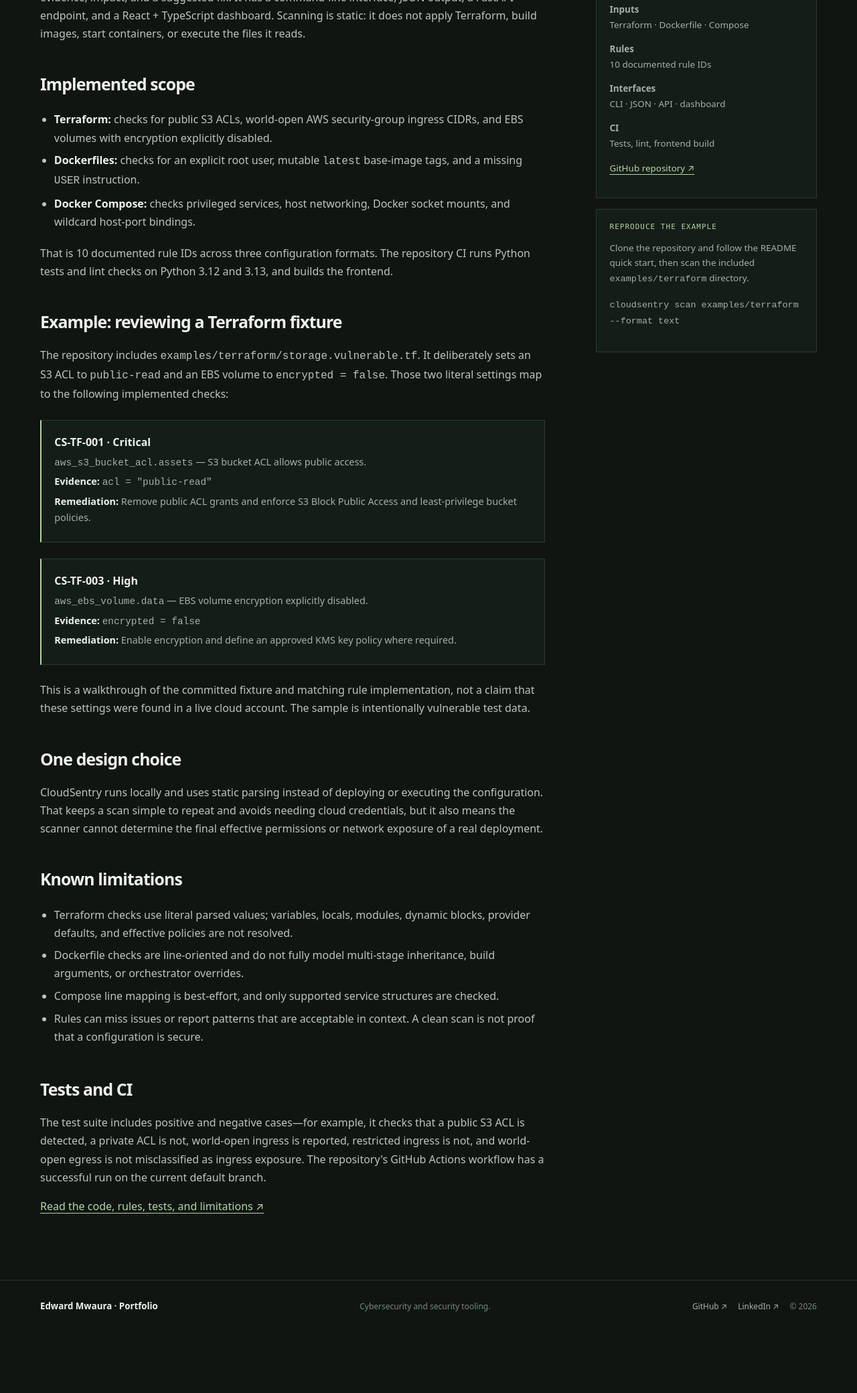
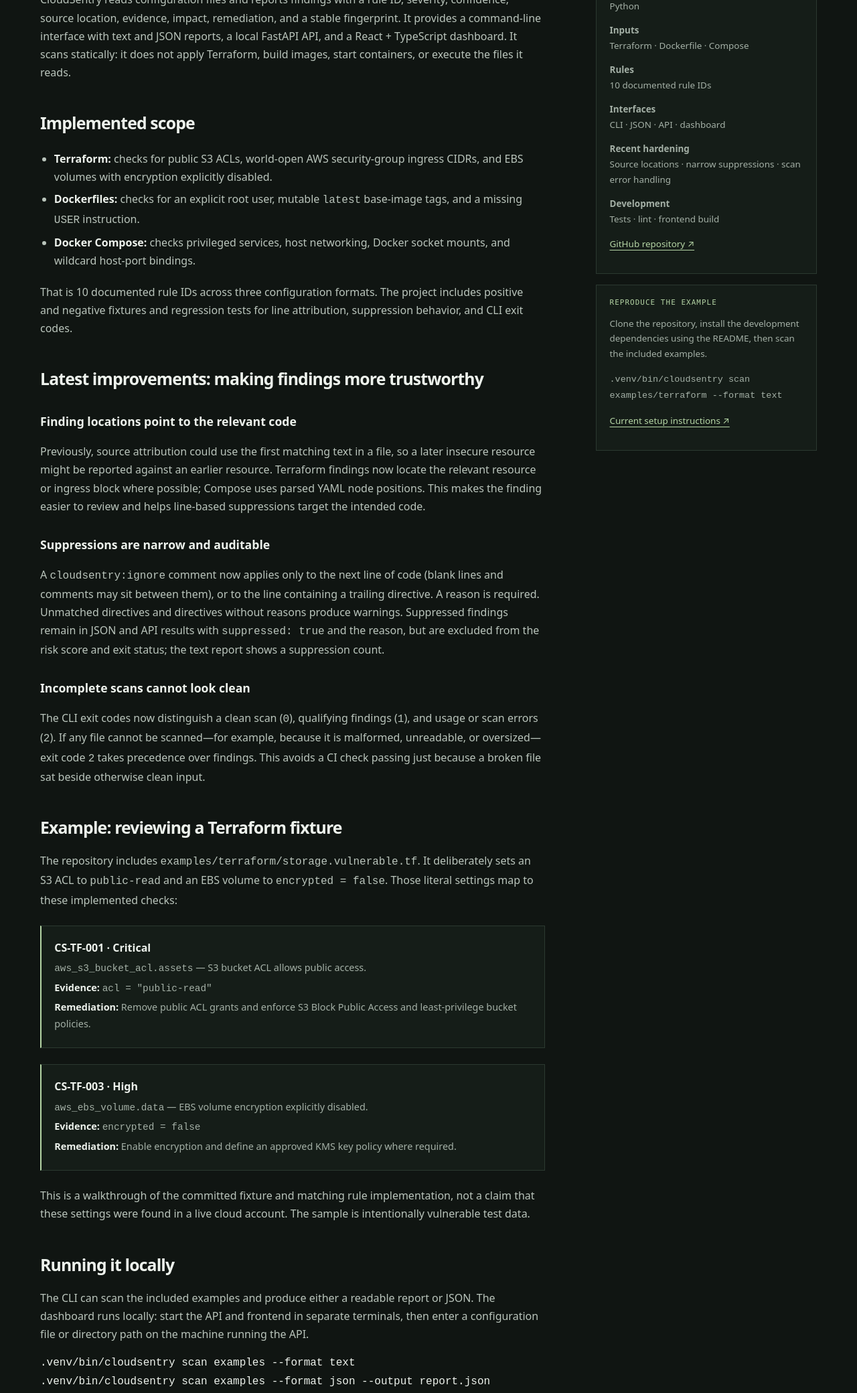
Before and after one commit to HuginnsHammer/portfolio, a plain HTML site: page projects/cloudsentry.html in a window 1280 px wide. Shown: the part 703-2783 px from the top of the page at 67% size. Before the commit the page ends 2692 px from the top, so only its background shows below. Drawn offline with Linux system fonts and the light colour scheme.

Commit message:
Update CloudSentry case study for latest hardening

```diff
--- a/projects/cloudsentry.html
+++ b/projects/cloudsentry.html
@@ -1,19 +1,20 @@
 <!doctype html>
-<html lang="en">
-<head><meta charset="utf-8"><meta name="viewport" content="width=device-width, initial-scale=1"><meta name="theme-color" content="#101512"><meta name="description" content="Edward Mwaura's CloudSentry project: static checks for Terraform, Dockerfiles, and Docker Compose, with reproducible example findings."><title>CloudSentry — Edward Mwaura</title><link rel="icon" href="../assets/favicon.svg" type="image/svg+xml"><link rel="stylesheet" href="../assets/css/site.css"><script src="../assets/js/site.js" defer></script></head>
+<html lang="en"><head><meta charset="utf-8"><meta name="viewport" content="width=device-width, initial-scale=1"><meta name="theme-color" content="#101512"><meta name="description" content="Edward Mwaura's CloudSentry project: local static checks for Terraform, Dockerfiles, and Docker Compose, with source attribution, narrow suppressions, and safer scan exit codes."><title>CloudSentry — Edward Mwaura</title><link rel="icon" href="../assets/favicon.svg" type="image/svg+xml"><link rel="stylesheet" href="../assets/css/site.css"><script src="../assets/js/site.js" defer></script></head>
 <body><a class="skip-link" href="#main">Skip to content</a><header class="site-header"><div class="container nav-wrap"><a class="wordmark" href="../index.html"><span class="wordmark-mark">EM</span><span>EDWARD MWAURA<small>SECURITY · SYSTEMS · EVIDENCE</small></span></a><nav class="site-nav" aria-label="Main navigation"><a aria-current="page" href="./index.html">Projects</a><a href="../resume.html">CV</a><a href="../about.html">About</a><a class="nav-contact" href="../contact.html">Contact ↗</a></nav></div></header>
 <main id="main">
-<section class="page-hero"><div class="container"><p class="breadcrumb"><a href="./index.html">Projects</a> / CloudSentry</p><p class="eyebrow">PYTHON · STATIC SECURITY ANALYSIS</p><h1 class="page-title">CloudSentry</h1><p class="page-lede">A local scanner that checks Terraform, Dockerfiles, and Docker Compose files for a defined set of risky configuration patterns.</p><p><a class="button button-primary" href="https://github.com/HuginnsHammer/CloudSentry">View source on GitHub ↗</a></p></div></section>
+<section class="page-hero"><div class="container"><p class="breadcrumb"><a href="./index.html">Projects</a> / CloudSentry</p><p class="eyebrow">PYTHON · STATIC SECURITY ANALYSIS</p><h1 class="page-title">CloudSentry</h1><p class="page-lede">A local scanner for selected risky configuration patterns in Terraform, Dockerfiles, and Docker Compose—with more accurate finding locations, safer suppression behavior, and clearer scan failures.</p><p><a class="button button-primary" href="https://github.com/HuginnsHammer/CloudSentry">View source on GitHub ↗</a></p></div></section>
 <section class="content-section"><div class="container content-grid"><article class="prose">
-<h2>What it does</h2><p>CloudSentry reads configuration files and reports findings with a rule ID, severity, source location, evidence, impact, and a suggested fix. It has a command-line interface, JSON output, a FastAPI endpoint, and a React + TypeScript dashboard. Scanning is static: it does not apply Terraform, build images, start containers, or execute the files it reads.</p>
-<h2>Implemented scope</h2><ul><li><strong>Terraform:</strong> checks for public S3 ACLs, world-open AWS security-group ingress CIDRs, and EBS volumes with encryption explicitly disabled.</li><li><strong>Dockerfiles:</strong> checks for an explicit root user, mutable <code>latest</code> base-image tags, and a missing <code>USER</code> instruction.</li><li><strong>Docker Compose:</strong> checks privileged services, host networking, Docker socket mounts, and wildcard host-port bindings.</li></ul><p>That is 10 documented rule IDs across three configuration formats. The repository CI runs Python tests and lint checks on Python 3.12 and 3.13, and builds the frontend.</p>
-<h2>Example: reviewing a Terraform fixture</h2><p>The repository includes <code>examples/terraform/storage.vulnerable.tf</code>. It deliberately sets an S3 ACL to <code>public-read</code> and an EBS volume to <code>encrypted = false</code>. Those two literal settings map to the following implemented checks:</p>
+<h2>What it does</h2><p>CloudSentry reads configuration files and reports findings with a rule ID, severity, confidence, source location, evidence, impact, remediation, and a stable fingerprint. It provides a command-line interface with text and JSON reports, a local FastAPI API, and a React + TypeScript dashboard. It scans statically: it does not apply Terraform, build images, start containers, or execute the files it reads.</p>
+<h2>Implemented scope</h2><ul><li><strong>Terraform:</strong> checks for public S3 ACLs, world-open AWS security-group ingress CIDRs, and EBS volumes with encryption explicitly disabled.</li><li><strong>Dockerfiles:</strong> checks for an explicit root user, mutable <code>latest</code> base-image tags, and a missing <code>USER</code> instruction.</li><li><strong>Docker Compose:</strong> checks privileged services, host networking, Docker socket mounts, and wildcard host-port bindings.</li></ul><p>That is 10 documented rule IDs across three configuration formats. The project includes positive and negative fixtures and regression tests for line attribution, suppression behavior, and CLI exit codes.</p>
+<h2>Latest improvements: making findings more trustworthy</h2><h3>Finding locations point to the relevant code</h3><p>Previously, source attribution could use the first matching text in a file, so a later insecure resource might be reported against an earlier resource. Terraform findings now locate the relevant resource or ingress block where possible; Compose uses parsed YAML node positions. This makes the finding easier to review and helps line-based suppressions target the intended code.</p><h3>Suppressions are narrow and auditable</h3><p>A <code>cloudsentry:ignore</code> comment now applies only to the next line of code (blank lines and comments may sit between them), or to the line containing a trailing directive. A reason is required. Unmatched directives and directives without reasons produce warnings. Suppressed findings remain in JSON and API results with <code>suppressed: true</code> and the reason, but are excluded from the risk score and exit status; the text report shows a suppression count.</p><h3>Incomplete scans cannot look clean</h3><p>The CLI exit codes now distinguish a clean scan (<code>0</code>), qualifying findings (<code>1</code>), and usage or scan errors (<code>2</code>). If any file cannot be scanned—for example, because it is malformed, unreadable, or oversized—exit code <code>2</code> takes precedence over findings. This avoids a CI check passing just because a broken file sat beside otherwise clean input.</p>
+<h2>Example: reviewing a Terraform fixture</h2><p>The repository includes <code>examples/terraform/storage.vulnerable.tf</code>. It deliberately sets an S3 ACL to <code>public-read</code> and an EBS volume to <code>encrypted = false</code>. Those literal settings map to these implemented checks:</p>
 <div class="note-box"><strong>CS-TF-001 · Critical</strong><p><code>aws_s3_bucket_acl.assets</code> — S3 bucket ACL allows public access.</p><p><strong>Evidence:</strong> <code>acl = "public-read"</code></p><p><strong>Remediation:</strong> Remove public ACL grants and enforce S3 Block Public Access and least-privilege bucket policies.</p></div>
 <div class="note-box"><strong>CS-TF-003 · High</strong><p><code>aws_ebs_volume.data</code> — EBS volume encryption explicitly disabled.</p><p><strong>Evidence:</strong> <code>encrypted = false</code></p><p><strong>Remediation:</strong> Enable encryption and define an approved KMS key policy where required.</p></div>
 <p>This is a walkthrough of the committed fixture and matching rule implementation, not a claim that these settings were found in a live cloud account. The sample is intentionally vulnerable test data.</p>
-<h2>One design choice</h2><p>CloudSentry runs locally and uses static parsing instead of deploying or executing the configuration. That keeps a scan simple to repeat and avoids needing cloud credentials, but it also means the scanner cannot determine the final effective permissions or network exposure of a real deployment.</p>
-<h2>Known limitations</h2><ul><li>Terraform checks use literal parsed values; variables, locals, modules, dynamic blocks, provider defaults, and effective policies are not resolved.</li><li>Dockerfile checks are line-oriented and do not fully model multi-stage inheritance, build arguments, or orchestrator overrides.</li><li>Compose line mapping is best-effort, and only supported service structures are checked.</li><li>Rules can miss issues or report patterns that are acceptable in context. A clean scan is not proof that a configuration is secure.</li></ul>
-<h2>Tests and CI</h2><p>The test suite includes positive and negative cases—for example, it checks that a public S3 ACL is detected, a private ACL is not, world-open ingress is reported, restricted ingress is not, and world-open egress is not misclassified as ingress exposure. The repository's GitHub Actions workflow has a successful run on the current default branch.</p>
-<p><a href="https://github.com/HuginnsHammer/CloudSentry">Read the code, rules, tests, and limitations ↗</a></p>
-</article><aside class="content-aside"><div class="side-card"><h3>PROJECT AT A GLANCE</h3><p><strong>Language</strong><br>Python</p><p><strong>Inputs</strong><br>Terraform · Dockerfile · Compose</p><p><strong>Rules</strong><br>10 documented rule IDs</p><p><strong>Interfaces</strong><br>CLI · JSON · API · dashboard</p><p><strong>CI</strong><br>Tests, lint, frontend build</p><p><a href="https://github.com/HuginnsHammer/CloudSentry">GitHub repository ↗</a></p></div><div class="side-card"><h3>REPRODUCE THE EXAMPLE</h3><p>Clone the repository and follow the README quick start, then scan the included <code>examples/terraform</code> directory.</p><p><code>cloudsentry scan examples/terraform --format text</code></p></div></aside></div></section>
+<h2>Running it locally</h2><p>The CLI can scan the included examples and produce either a readable report or JSON. The dashboard runs locally: start the API and frontend in separate terminals, then enter a configuration file or directory path on the machine running the API.</p><pre><code>.venv/bin/cloudsentry scan examples --format text
+.venv/bin/cloudsentry scan examples --format json --output report.json</code></pre><p>For the dashboard, the repository README documents the current API and frontend commands. Keep the API bound to <code>127.0.0.1</code>: its scan endpoint accepts local filesystem paths and is intended for local development, not untrusted network clients.</p>
+<h2>Design trade-offs and limitations</h2><p>Local static analysis is repeatable and does not need cloud credentials, but it cannot calculate the final effective permissions or network exposure of a deployed system. Terraform checks rely on literal parsed values and do not resolve variables, locals, modules, dynamic blocks, provider defaults, or effective policy. Source-line recovery is best-effort for unusual Terraform templates or heredocs; Compose services created through YAML anchors or merge keys may be attributed to the service-name line. Dockerfile checks are line-oriented and do not fully model multi-stage inheritance, build arguments, or orchestrator overrides. False positives and false negatives remain possible, and the risk score is a severity-weighted heuristic—not a probability or compliance score. A clean scan is not proof of security.</p>
+<h2>Tests and CI</h2><p>Regression tests cover source-line attribution, narrow suppression scope, preservation of suppressed findings in reports, warnings for ineffective directives, and error exit-code precedence. The project also has positive and negative rule tests, Python lint/test checks, and a frontend build in CI.</p>
+<p><a href="https://github.com/HuginnsHammer/CloudSentry">Read the code, rules, tests, changelog, and limitations ↗</a></p>
+</article><aside class="content-aside"><div class="side-card"><h3>PROJECT AT A GLANCE</h3><p><strong>Language</strong><br>Python</p><p><strong>Inputs</strong><br>Terraform · Dockerfile · Compose</p><p><strong>Rules</strong><br>10 documented rule IDs</p><p><strong>Interfaces</strong><br>CLI · JSON · API · dashboard</p><p><strong>Recent hardening</strong><br>Source locations · narrow suppressions · scan error handling</p><p><strong>Development</strong><br>Tests · lint · frontend build</p><p><a href="https://github.com/HuginnsHammer/CloudSentry">GitHub repository ↗</a></p></div><div class="side-card"><h3>REPRODUCE THE EXAMPLE</h3><p>Clone the repository, install the development dependencies using the README, then scan the included examples.</p><p><code>.venv/bin/cloudsentry scan examples/terraform --format text</code></p><p><a href="https://github.com/HuginnsHammer/CloudSentry#quick-start-cli">Current setup instructions ↗</a></p></div></aside></div></section>
 </main><footer class="site-footer"><div class="container footer-inner"><a class="footer-name" href="../index.html">Edward Mwaura <span>·</span> Portfolio</a><p>Cybersecurity and security tooling.</p><div class="footer-links"><a href="https://github.com/HuginnsHammer">GitHub ↗</a><a href="https://www.linkedin.com/in/edwardmugo">LinkedIn ↗</a><span>© <span data-year>2026</span></span></div></div></footer></body></html>
```
